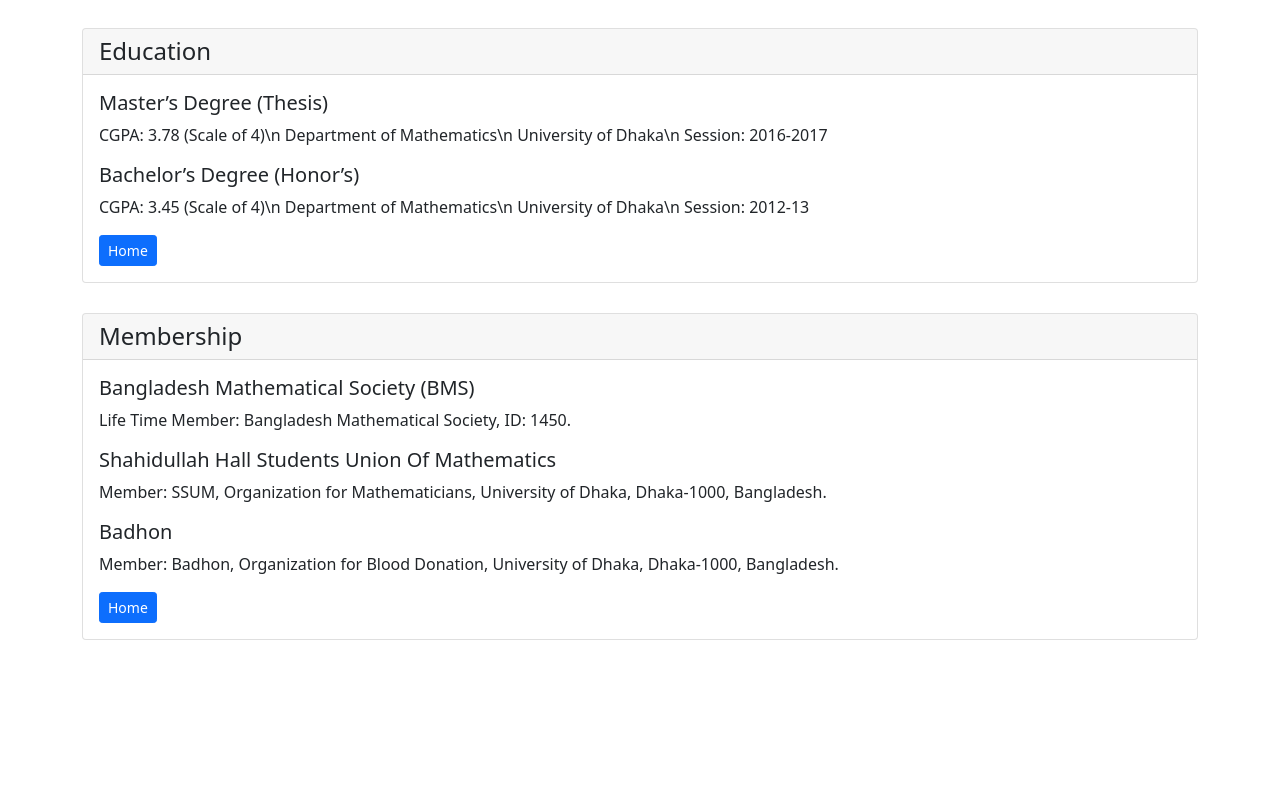
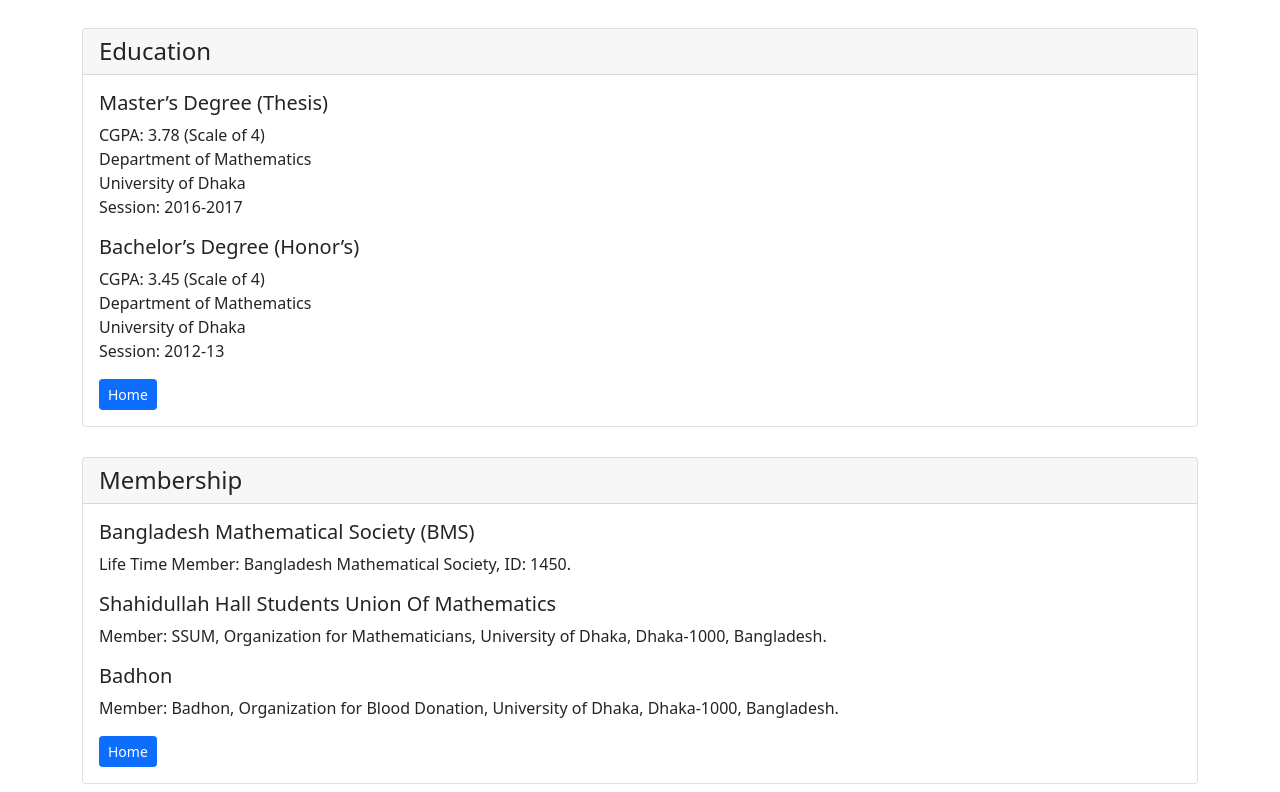
Before and after one commit to MKAAsif/mkaasif.github.io, a plain HTML site: page index.html in a window 1280 px wide. Shown: the part 2046-2838 px from the top of the page. Before the commit the page ends 2694 px from the top, so only its background shows below. Drawn offline with nearby package versions, Linux system fonts and the light colour scheme.

Commit message:
Update index.html

```diff
--- a/index.html
+++ b/index.html
@@ -153,16 +153,10 @@
   <div class="card-body">
 
     <h5 class="card-title">Master’s Degree (Thesis)</h5>
-    <p class="card-text">CGPA: 3.78 (Scale of 4)\n
-                         Department of Mathematics\n
-                         University of Dhaka\n
-                         Session: 2016-2017</p>
+    <p class="card-text">CGPA: 3.78 (Scale of 4)<br>Department of Mathematics<br>University of Dhaka<br>Session: 2016-2017</p>
 
     <h5 class="card-title">Bachelor’s Degree (Honor’s)</h5>
-    <p class="card-text">CGPA: 3.45 (Scale of 4)\n
-                         Department of Mathematics\n
-                         University of Dhaka\n
-                         Session: 2012-13</p>
+    <p class="card-text">CGPA: 3.45 (Scale of 4)<br>Department of Mathematics<br>University of Dhaka<br>Session: 2012-13</p>
 
     <a href="#" class="btn btn-primary btn-sm">Home</a>
   </div>
```
